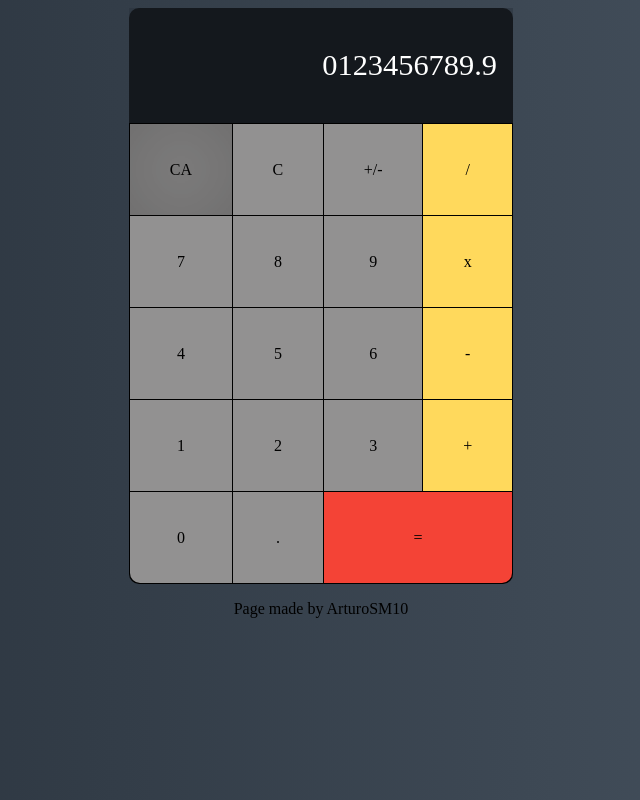
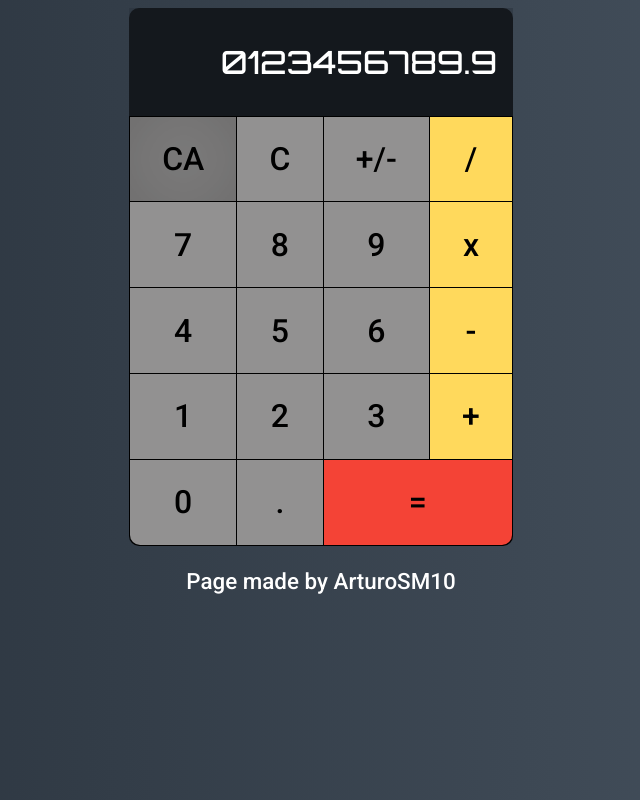
Before and after one commit to ArturoSM10/calculator, a plain HTML site: page index.html in a window 1280 px wide. Shown: the whole page, without its empty margins (319-959 px from the left). Drawn offline with Linux system fonts and the light colour scheme.

Commit message:
Changed font size with clamp and styles for footer

```diff
--- a/style.css
+++ b/style.css
@@ -8,6 +8,8 @@ body {
     justify-content: center;
     align-items: center;
     background: linear-gradient(to right,#28313b, #485461);
+    font-family: 'Roboto', sans-serif;
+    font-size: clamp(1.8rem, 2.5vw, 2.5rem);
 }
 main {
     flex-grow: 1;
@@ -19,16 +21,16 @@ main {
     flex-direction: column;
     background-color: #000;
     width: clamp(290px, 30vw, 600px);
-    aspect-ratio: 1/1.5;
+    aspect-ratio: 1/1.4;
     border-radius: 10px;
 }
 
 .lcd {
     display: flex;
+    font-family: 'Orbitron', sans-serif;
     width: 100%;
     color: #fff;
     min-height: 20%;
-    font-size: 1.9rem;
     justify-content: end;
     align-items: center;
     word-break: break-all;
@@ -67,7 +69,7 @@ main {
 }
 
 .key:active {
-    box-shadow: 0px 0px 10px 3px inset rgba(0, 0, 0, 0.5);
+    box-shadow: 0px 0px 10px 1px inset rgba(0, 0, 0, 0.5);
 }
 
 .div-s,
@@ -155,3 +157,9 @@ main {
     grid-area: zero;
     border-radius: 0 0 0 10px;
 }
+
+.footer {
+    font-size: 1.4rem;
+    height: fit-content;
+    color: #fff;
+}
```
